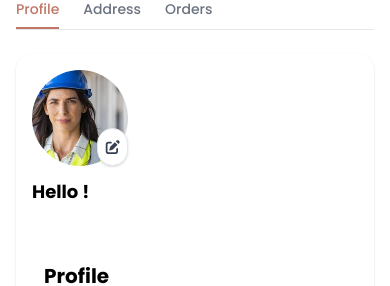
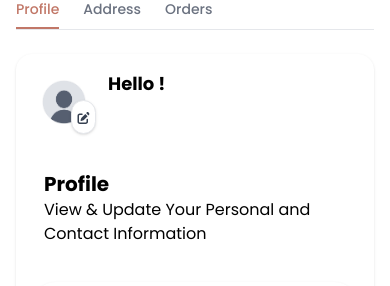
Before and after one commit to sarahelaraby2009/Shatably-ecommerce, a Nuxt app: page /userprofile in a window 390 px wide. Shown: the part 149-435 px from the top of the page. Built offline with nearby package versions, Linux system fonts and the light colour scheme; no server answers; the database is empty.

Commit message:
update in userprofile photo

```diff
--- a/pages/userprofile.vue
+++ b/pages/userprofile.vue
@@ -1,3 +1,54 @@
+<script setup>
+import { ref, onMounted } from "vue";
+import { doc, getDoc, updateDoc } from "firebase/firestore";
+import { onAuthStateChanged } from "firebase/auth";
+
+const { $auth, $db } = useNuxtApp();
+
+const profile = ref({
+  email: "",
+  name:"",
+  profileImage: ""
+});
+
+const fetchProfile = async (uid) => {
+  const snap = await getDoc(doc($db, "users", uid));
+  if (snap.exists()) {
+    profile.value = snap.data();
+  }
+};
+
+
+const handleImageSelect = async (event) => {
+  const file = event.target.files[0]
+  if (!file) return
+
+  const reader = new FileReader()
+  reader.onload = async (e) => {
+    profile.value.profileImage = e.target.result
+
+    // save the photo in Firebase
+    const user = $auth.currentUser
+    if (user) {
+      await updateDoc(doc($db, "users", user.uid), {
+        profileImage: e.target.result
+      })
+    }
+  }
+  reader.readAsDataURL(file)
+}
+
+onMounted(() => {
+  onAuthStateChanged($auth, (user) => {
+    if (user) fetchProfile(user.uid);
+  });
+});
+
+definePageMeta({
+  layout: "default",
+})
+</script>
+
 <template>
   <div class="container m-auto px-4">
 
@@ -32,17 +83,27 @@
       <!-- Mobile Content -->
       <div class="bg-white p-4 rounded-2xl shadow">
 
-
-        <div v-if="$route.path === '/userprofile'" class="flex flex-col items-start mb-6">
-          <div class="relative mb-3">
-            <img src="/13.jpg" class="w-24 h-24 rounded-full object-cover">
-            <label for="upload" class="absolute bottom-0 right-0 bg-white border rounded-full p-1.5 shadow cursor-pointer">
-              <font-awesome-icon :icon="['fas', 'edit']" class="text-gray-700 text-sm" />
+    <div v-if="$route.path === '/userprofile'" class="flex items-start gap-3 mb-6">
+  <div class="relative flex-shrink-0">
+    <img
+      :src="profile.profileImage || '/5.jpg'"
+      class="w-16 h-16 rounded-full object-cover"
+    >
+    <label for="upload-mobile" class="absolute bottom-0 right-0 bg-white border rounded-full p-1 shadow cursor-pointer">
+      <font-awesome-icon :icon="['fas', 'edit']" class="text-gray-700 text-xs" />
     </label>
+    <input
+      id="upload-mobile"
+      type="file"
+      accept="image/*"
+      @change="handleImageSelect"
+      hidden
+    />
   </div>
+  <div>
     <h3 class="font-bold text-lg">Hello {{ profile.name }}!</h3>
-                      <p class="text-sm text-gray-500 pb-5">{{ profile.email }}</p>
-
+    <p class="text-sm text-gray-500">{{ profile.email }}</p>
+  </div>
 </div>
 
         <NuxtPage />
@@ -50,18 +111,28 @@
     </div>
 
     <!-- Desktop Layout (Original) -->
-    <div class="hidden lg:grid grid-cols-[300px_1fr] pt-10 gap-10 pb-10">
+    <div class="hidden lg:grid grid-cols-[350px_1fr] pt-10 gap-10 pb-10">
       <!-- Sidebar left -->
       <aside class="space-y-1 shadow rounded-2xl h-[600px]">
         <!-- image+name -->
-        <div class="flex gap-4 pt-5">
-          <div class="relative">
-            <img src="/13.jpg" class="w-14 h-14 rounded-full object-cover ml-5">
-            <label for="upload" class="absolute bottom-0 right-0 bg-white border rounded-full object-cover pr-1 pl-1 shadow cursor-pointer">
+       <div class="flex gap-4 pt-5 items-start">
+  <div class="relative flex-shrink-0">
+    <img
+      :src="profile.profileImage || '/5.jpg'"
+      class="w-14 h-14 rounded-full object-cover ml-5"
+    >
+    <label for="upload-desktop" class="absolute bottom-0 right-0 bg-white border rounded-full pr-1 pl-1 shadow cursor-pointer">
       <font-awesome-icon :icon="['fas','edit']" class="text-gray-700 text-xs" />
     </label>
+    <input
+      id="upload-desktop"
+      type="file"
+      accept="image/*"
+      @change="handleImageSelect"
+      hidden
+    />
   </div>
-          <div class="grid">
+  <div class="grid ">
     <h3 class="pt-1 font-bold text-xl">Hello {{ profile.name }}</h3>
     <p class="text-sm text-gray-500 pb-5">{{ profile.email }}</p>
   </div>
@@ -113,37 +184,3 @@
 
   </div>
 </template>
-<script setup>
-import { ref, onMounted } from "vue";
-import { doc, getDoc } from "firebase/firestore";
-import { onAuthStateChanged } from "firebase/auth";
-
-const { $auth, $db } = useNuxtApp();
-
-const profile = ref({
-  email: "",
-  name:"",
-});
-
-const fetchProfile = async (uid) => {
-  const snap = await getDoc(doc($db, "users", uid));
-  if (snap.exists()) {
-    profile.value = snap.data();
-  }
-};
-
-
-onMounted(() => {
-  onAuthStateChanged($auth, (user) => {
-    if (user) fetchProfile(user.uid);
-  });
-});
-
-
-
-definePageMeta({
-  layout: "default",
-
-})
-
-</script>
--- a/pages/userprofile/index.vue
+++ b/pages/userprofile/index.vue
@@ -10,7 +10,7 @@
     <div class="flex flex-col md:flex-row gap-4 p-3">
       <div class="grid gap-2 w-full md:w-auto">
         <h1>Email</h1>
-        <div class="w-full md:w-[240px] border border-gray-300 rounded-full p-3 outline-none">
+        <div class="w-full md:w-[250px] border border-gray-300 rounded-full p-3 outline-none">
           {{ profile.email }}
         </div>
       </div>
```
Also changed, not shown: public/5.jpg (added). Lines whose indentation alone changed are shown as unchanged.
